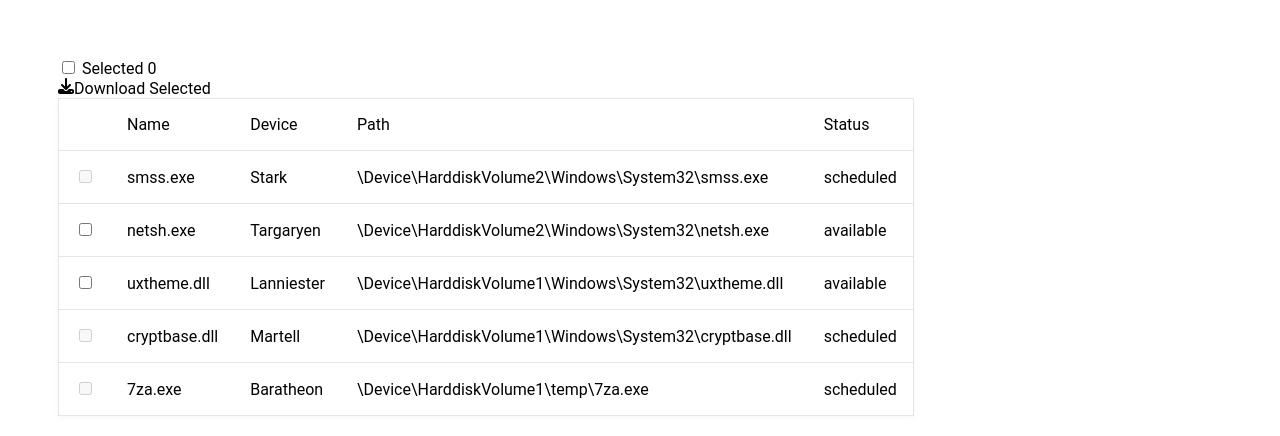
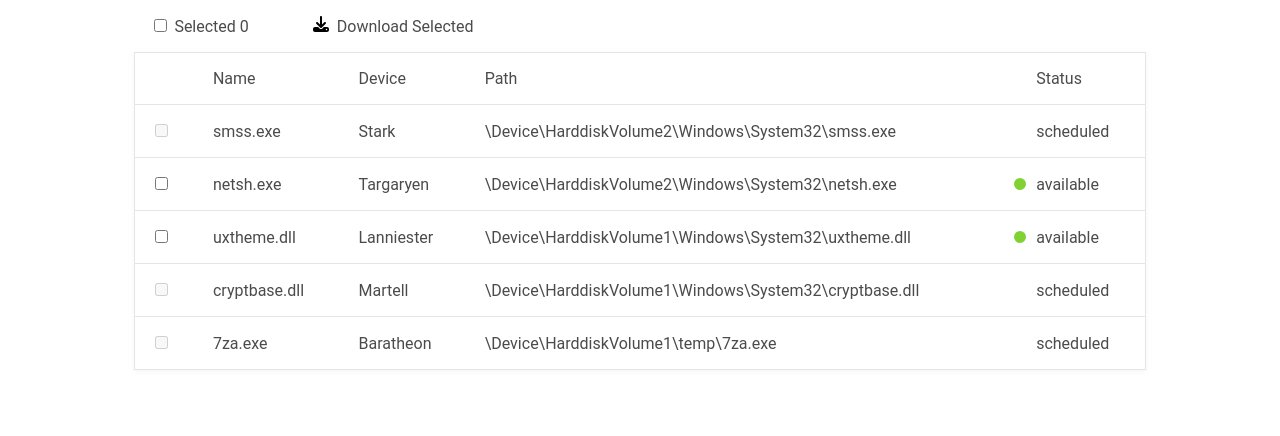
Before and after one commit to imarvin/react_files_app, a React (Create React App) app: page / in a window 1280 px wide. Shown: the top 436 px of the page. Built offline with nearby package versions, Linux system fonts and the light colour scheme.

Commit message:
update css

```diff
--- a/src/App.css
+++ b/src/App.css
@@ -5,9 +5,7 @@
 }
 
 body {
-  padding: 50px;
-  color: #000;
-  min-height: 100vh;
+  color: #4b4b4b;
   background: #fff;
   text-rendering: optimizeSpeed;
   font-family: 'Roboto', sans-serif;
@@ -18,6 +16,7 @@ table {
   padding: 1rem;
   background: #fff;
   box-shadow: rgba(224, 224, 224, 0.25) 0px 2px 5px;
+  width: 100%;
 }
 
 th {
@@ -28,9 +27,11 @@ th {
 tr {
   border: 1px solid #e5e5e5;
 }
+
 tr:hover td {
   background-color: #f5f5f5;
 }
+
 tr.active {
   background-color: #eee;
 }
@@ -41,5 +42,48 @@ th {
 }
 
 td:last-child {
+  position: relative;
   padding-left: 1rem;
 }
+
+/* green bullet using pure css */
+tr[data-status="available"] .status::before {
+  display: inline-block;
+  content: '';
+  -webkit-border-radius: 0.375rem;
+  border-radius: 0.375rem;
+  height: 0.75rem;
+  width: 0.75rem;
+  margin: 0;
+  padding: 0;
+  background-color: #80d233;
+  position: relative;
+  margin-left: -12px;
+  left: -10px;
+}
+
+.files-header {
+  display: flex;
+  flex-direction: row;
+  flex-wrap: nowrap;
+  margin: 1rem;
+  white-space: nowrap;
+}
+
+.files-header > div {
+  margin-right: 4rem;
+}
+
+.files-header .download {
+  cursor: pointer;
+}
+
+.files-header .download img {
+  margin-right: 0.5rem;
+}
+
+.wrapper {
+  margin-left: auto;
+  margin-right: auto;
+  width: 80%;
+}
```
